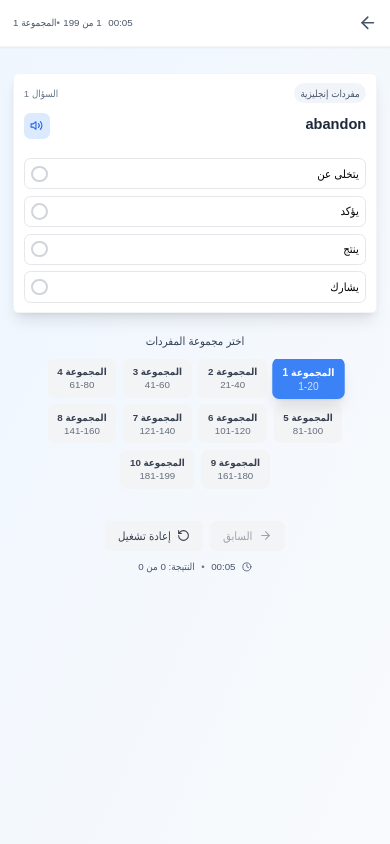
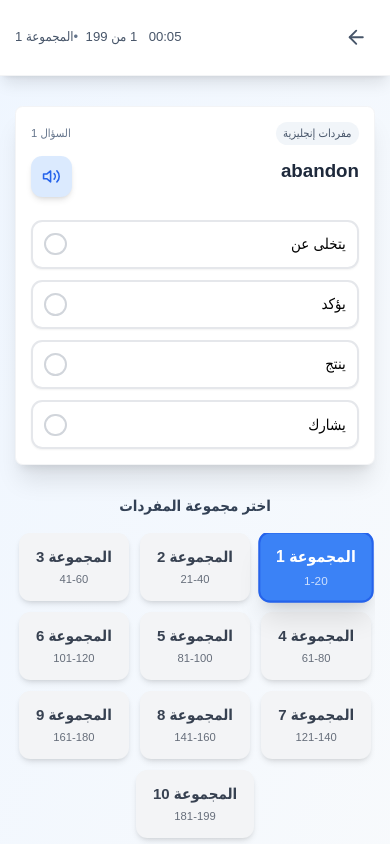
Before and after one commit to AmalShalabi/psycho_arabic, a React (Create React App) app: page /vocabulary in a window 390 px wide. Shown: the top 844 px of the page. Built offline with nearby package versions, Linux system fonts and the light colour scheme.

Commit message:
Enhance UI/UX design with improved mobile responsiveness and desktop elegance - Larger fonts, better spacing, enhanced shadows and hover effects

```diff
--- a/src/components/QuestionCard.js
+++ b/src/components/QuestionCard.js
@@ -87,9 +87,9 @@ const QuestionCard = ({
           </span>
         </div>
 
-        <div className="flex items-start justify-between gap-2 md:gap-4">
+        <div className="flex items-start justify-between gap-3 md:gap-4">
           <h2
-            className="text-lg md:text-xl font-semibold text-secondary-800 leading-relaxed flex-1 cursor-pointer hover:text-primary-600 transition-colors"
+            className="text-xl md:text-2xl font-bold text-secondary-800 leading-relaxed flex-1 cursor-pointer hover:text-primary-600 transition-colors"
             onClick={handleAudioPlay}
             title="اضغط للاستماع للنطق"
           >
@@ -99,20 +99,20 @@ const QuestionCard = ({
             <button
               onClick={handleAudioPlay}
               disabled={isPlaying}
-              className="flex-shrink-0 p-2 bg-primary-100 hover:bg-primary-200 rounded-lg transition-colors disabled:opacity-50"
+              className="flex-shrink-0 p-3 bg-primary-100 hover:bg-primary-200 rounded-xl transition-all duration-300 disabled:opacity-50 shadow-md hover:shadow-lg hover:scale-105"
               title="استمع للنطق"
             >
               {isPlaying ? (
-                <VolumeX className="w-4 h-4 md:w-5 md:h-5 text-primary-600" />
+                <VolumeX className="w-5 h-5 md:w-6 md:h-6 text-primary-600" />
               ) : (
-                <Volume2 className="w-4 h-4 md:w-5 md:h-5 text-primary-600" />
+                <Volume2 className="w-5 h-5 md:w-6 md:h-6 text-primary-600" />
               )}
             </button>
           )}
         </div>
       </div>
 
-      <div className="space-y-2 md:space-y-3">
+      <div className="space-y-3 md:space-y-4">
         {(question.options || question.choices || []).map((option, index) => (
           <motion.button
             key={index}
@@ -123,11 +123,11 @@ const QuestionCard = ({
             className={getOptionClass(index)}
             disabled={showResult}
           >
-            <div className="flex items-center justify-between gap-2">
-              <span className="text-sm md:text-lg font-medium text-right flex-1">{option}</span>
-              <div className="w-5 h-5 md:w-6 md:h-6 rounded-full border-2 border-gray-300 flex items-center justify-center flex-shrink-0">
+            <div className="flex items-center justify-between gap-3">
+              <span className="text-base md:text-lg font-medium text-right flex-1">{option}</span>
+              <div className="w-6 h-6 md:w-7 md:h-7 rounded-full border-2 border-gray-300 flex items-center justify-center flex-shrink-0">
                 {selectedAnswer === index && (
-                  <div className="w-2 h-2 md:w-3 md:h-3 rounded-full bg-primary-600"></div>
+                  <div className="w-3 h-3 md:w-4 md:h-4 rounded-full bg-primary-600"></div>
                 )}
               </div>
             </div>
--- a/src/index.css
+++ b/src/index.css
@@ -23,10 +23,10 @@
     box-sizing: border-box;
   }
 
-  /* Mobile optimizations */
+  /* Mobile optimizations - Increased font sizes for better readability */
   @media (max-width: 768px) {
     html {
-      font-size: 14px;
+      font-size: 16px; /* Increased from 14px */
     }
 
     body {
@@ -37,22 +37,22 @@
 
   @media (max-width: 480px) {
     html {
-      font-size: 13px;
+      font-size: 15px; /* Increased from 13px */
     }
   }
 }
 
 @layer components {
   .btn-primary {
-    @apply bg-primary-600 hover:bg-primary-700 text-white font-medium py-3 px-6 rounded-lg transition-colors duration-200 shadow-md hover:shadow-lg;
+    @apply bg-primary-600 hover:bg-primary-700 text-white font-medium py-3 px-6 rounded-xl transition-all duration-300 shadow-lg hover:shadow-xl hover:scale-105;
   }
 
   .btn-secondary {
-    @apply bg-secondary-100 hover:bg-secondary-200 text-secondary-800 font-medium py-3 px-6 rounded-lg transition-colors duration-200 border border-secondary-300;
+    @apply bg-secondary-100 hover:bg-secondary-200 text-secondary-800 font-medium py-3 px-6 rounded-xl transition-all duration-300 border border-secondary-300 shadow-md hover:shadow-lg hover:scale-105;
   }
 
   .card {
-    @apply bg-white rounded-xl shadow-lg p-6 border border-gray-100;
+    @apply bg-white rounded-2xl shadow-xl p-6 border border-gray-100 hover:shadow-2xl transition-all duration-300;
   }
 
   .input-field {
@@ -60,47 +60,47 @@
   }
 
   .question-option {
-    @apply w-full p-4 text-right border border-gray-200 rounded-lg hover:border-primary-300 hover:bg-primary-50 transition-all duration-200 cursor-pointer;
+    @apply w-full p-5 text-right border-2 border-gray-200 rounded-xl hover:border-primary-300 hover:bg-primary-50 transition-all duration-300 cursor-pointer shadow-sm hover:shadow-md;
   }
 
   .question-option.selected {
-    @apply border-primary-500 bg-primary-100 text-primary-800;
+    @apply border-primary-500 bg-primary-100 text-primary-800 shadow-md;
   }
 
   .question-option.correct {
-    @apply border-green-500 bg-green-100 text-green-800;
+    @apply border-green-500 bg-green-100 text-green-800 shadow-md;
   }
 
   .question-option.incorrect {
-    @apply border-red-500 bg-red-100 text-red-800;
+    @apply border-red-500 bg-red-100 text-red-800 shadow-md;
   }
 
-  /* Mobile responsive components */
+  /* Mobile responsive components - Enhanced for better readability */
   @media (max-width: 768px) {
     .btn-primary, .btn-secondary {
-      @apply py-2 px-4 text-sm;
+      @apply py-3 px-5 text-base; /* Increased from text-sm */
     }
 
     .card {
-      @apply p-4 rounded-lg;
+      @apply p-5 rounded-xl; /* Increased padding and rounded corners */
     }
 
     .question-option {
-      @apply p-3 text-sm;
+      @apply p-4 text-base; /* Increased from text-sm and p-3 */
     }
   }
 
   @media (max-width: 480px) {
     .btn-primary, .btn-secondary {
-      @apply py-2 px-3 text-xs;
+      @apply py-3 px-4 text-sm; /* Increased from text-xs */
     }
 
     .card {
-      @apply p-3 rounded-md;
+      @apply p-4 rounded-lg; /* Increased padding */
     }
 
     .question-option {
-      @apply p-2 text-xs;
+      @apply p-3 text-sm; /* Increased from text-xs and p-2 */
     }
   }
 }
--- a/src/pages/Vocabulary.js
+++ b/src/pages/Vocabulary.js
@@ -152,23 +152,23 @@ const Vocabulary = () => {
   return (
     <div className="min-h-screen bg-gradient-to-br from-primary-50 to-secondary-50">
       {/* Header */}
-      <header className="bg-white shadow-sm border-b border-gray-100 sticky top-0 z-10">
-        <div className="max-w-7xl mx-auto px-4 sm:px-6 lg:px-8 py-4">
+      <header className="bg-white shadow-lg border-b border-gray-100 sticky top-0 z-10">
+        <div className="max-w-7xl mx-auto px-4 sm:px-6 lg:px-8 py-5">
           <div className="flex items-center justify-between">
             <button
               onClick={() => navigate('/')}
-              className="text-secondary-600 hover:text-secondary-800 transition-colors"
+              className="text-secondary-600 hover:text-secondary-800 transition-colors p-2 rounded-lg hover:bg-gray-100"
             >
-              <ArrowLeft className="w-6 h-6" />
+              <ArrowLeft className="w-6 h-6 md:w-7 md:h-7" />
             </button>
 
-            <div className="flex items-center space-x-2 md:space-x-4 space-x-reverse">
-              <div className="text-xs md:text-sm text-secondary-600">
+            <div className="flex items-center space-x-3 md:space-x-4 space-x-reverse">
+              <div className="text-sm md:text-base text-secondary-600 font-medium">
                 {formatTime(timeSpent)}
               </div>
-            <div className="text-xs md:text-sm text-secondary-600">
+            <div className="text-sm md:text-base text-secondary-600 font-medium">
               {currentQuestionIndex + 1} من {vocabularyQuestions.length}
-              <span className="text-secondary-500 mr-1">•</span>
+              <span className="text-secondary-500 mr-2">•</span>
               <span>المجموعة {getCurrentGroup()}</span>
             </div>
             </div>
@@ -188,11 +188,11 @@ const Vocabulary = () => {
         />
 
         {/* Group Navigation */}
-        <div className="mt-6 mb-8">
-          <h3 className="text-sm md:text-base font-medium text-secondary-700 mb-3 text-center">
+        <div className="mt-8 mb-10">
+          <h3 className="text-base md:text-lg font-semibold text-secondary-700 mb-4 text-center">
             اختر مجموعة المفردات
           </h3>
-          <div className="flex flex-wrap justify-center gap-2 md:gap-3 overflow-x-auto pb-2">
+          <div className="flex flex-wrap justify-center gap-3 md:gap-4 overflow-x-auto pb-3">
             {Array.from({ length: 10 }, (_, i) => {
               const groupNumber = i + 1;
               const groupInfo = getGroupInfo(groupNumber);
@@ -202,15 +202,15 @@ const Vocabulary = () => {
                 <button
                   key={groupNumber}
                   onClick={() => handleGroupSelect(groupNumber)}
-                  className={`px-3 md:px-4 py-2 md:py-3 rounded-lg font-medium text-xs md:text-sm transition-all duration-200 whitespace-nowrap ${
+                  className={`px-4 md:px-5 py-3 md:py-4 rounded-xl font-medium text-sm md:text-base transition-all duration-300 whitespace-nowrap shadow-md hover:shadow-lg ${
                     isActive
-                      ? 'bg-primary-500 text-white shadow-lg transform scale-105'
-                      : 'bg-gray-100 text-gray-700 hover:bg-gray-200 hover:shadow-md'
+                      ? 'bg-primary-500 text-white shadow-xl transform scale-105 border-2 border-primary-600'
+                      : 'bg-gray-100 text-gray-700 hover:bg-gray-200 hover:shadow-lg border-2 border-transparent hover:border-gray-300'
                   }`}
                 >
                   <div className="text-center">
-                    <div className="font-semibold">المجموعة {groupNumber}</div>
-                    <div className="text-xs opacity-75">
+                    <div className="font-bold text-base md:text-lg">المجموعة {groupNumber}</div>
+                    <div className="text-xs md:text-sm opacity-75 mt-1">
                       {groupInfo.startQuestion}-{groupInfo.endQuestion}
                     </div>
                   </div>
@@ -221,32 +221,32 @@ const Vocabulary = () => {
         </div>
 
         {/* Navigation */}
-        <div className="flex flex-col md:flex-row justify-between items-center mt-6 md:mt-8 gap-3 md:gap-0">
-          <div className="flex items-center space-x-2 space-x-reverse">
+        <div className="flex flex-col md:flex-row justify-between items-center mt-8 md:mt-10 gap-4 md:gap-0">
+          <div className="flex items-center space-x-3 space-x-reverse">
             <button
               onClick={handlePreviousQuestion}
               disabled={isFirstQuestion}
-              className={`flex items-center space-x-2 space-x-reverse px-4 md:px-6 py-2 md:py-3 rounded-lg font-medium transition-all text-sm md:text-base ${
+              className={`flex items-center space-x-2 space-x-reverse px-5 md:px-6 py-3 md:py-4 rounded-xl font-medium transition-all text-base md:text-lg shadow-md hover:shadow-lg ${
                 isFirstQuestion
                   ? 'bg-gray-100 text-gray-400 cursor-not-allowed'
-                  : 'bg-white text-secondary-700 hover:bg-gray-50 shadow-md'
+                  : 'bg-white text-secondary-700 hover:bg-gray-50 hover:scale-105'
               }`}
             >
-              <ArrowRight className="w-4 h-4 md:w-5 md:h-5" />
+              <ArrowRight className="w-5 h-5 md:w-6 md:h-6" />
               <span>السابق</span>
             </button>
 
             <button
               onClick={handleRestart}
-              className="flex items-center space-x-2 space-x-reverse px-4 md:px-6 py-2 md:py-3 rounded-lg font-medium bg-gray-100 text-gray-700 hover:bg-gray-200 transition-colors text-sm md:text-base"
+              className="flex items-center space-x-2 space-x-reverse px-5 md:px-6 py-3 md:py-4 rounded-xl font-medium bg-gray-100 text-gray-700 hover:bg-gray-200 transition-all text-base md:text-lg shadow-md hover:shadow-lg hover:scale-105"
             >
-              <RotateCcw className="w-4 h-4 md:w-5 md:h-5" />
+              <RotateCcw className="w-5 h-5 md:w-6 md:h-6" />
               <span>إعادة تشغيل</span>
             </button>
           </div>
 
-          <div className="flex items-center space-x-2 space-x-reverse text-xs md:text-sm text-secondary-600">
-            <Clock className="w-3 h-3 md:w-4 md:h-4" />
+          <div className="flex items-center space-x-3 space-x-reverse text-sm md:text-base text-secondary-600 font-medium">
+            <Clock className="w-4 h-4 md:w-5 md:h-5" />
             <span>{formatTime(timeSpent)}</span>
             <span className="text-secondary-500">•</span>
             <span>النتيجة: {score.correct} من {score.total}</span>
@@ -255,10 +255,10 @@ const Vocabulary = () => {
           {showResult && (
             <button
               onClick={handleNextQuestion}
-              className="btn-primary text-sm md:text-base px-4 md:px-6 py-2 md:py-3 flex items-center space-x-2 space-x-reverse"
+              className="btn-primary text-base md:text-lg px-6 md:px-8 py-3 md:py-4 flex items-center space-x-2 space-x-reverse"
             >
               <span>{isLastQuestion ? 'إنهاء التدريب' : 'التالي'}</span>
-              <ArrowLeft className="w-4 h-4 md:w-5 md:h-5" />
+              <ArrowLeft className="w-5 h-5 md:w-6 md:h-6" />
             </button>
           )}
         </div>
```
